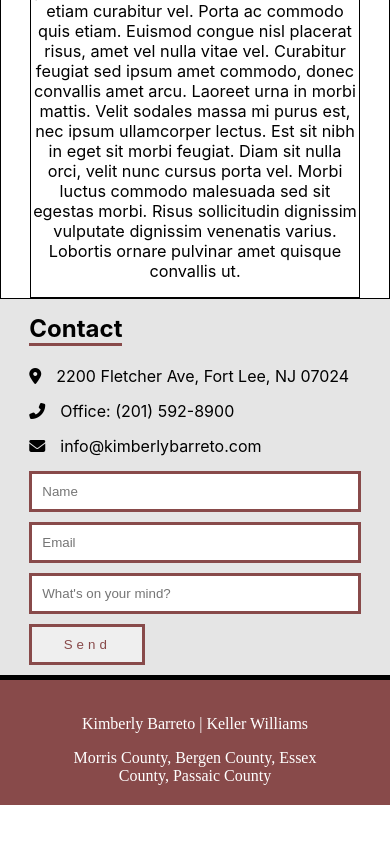
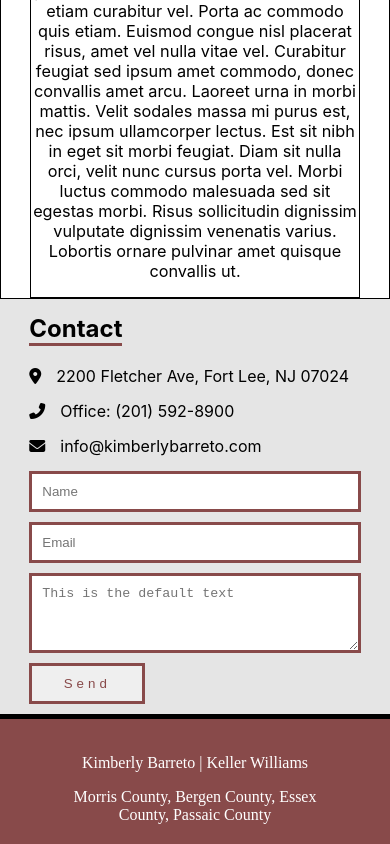
Before and after one commit to darrinim/kimbarreto-kw, a React (Create React App) app: page /about in a window 390 px wide. Shown: the part 561-1405 px from the top of the page. Before the commit the page ends 1366 px from the top, so only its background shows below. Built offline with nearby package versions, Linux system fonts and the light colour scheme; a web font is replaced by a local one.

Commit message:
styled contact form, made mobile responsive

```diff
--- a/src/components/Contact/Contact.css
+++ b/src/components/Contact/Contact.css
@@ -47,9 +47,15 @@ input {
 }
 input:last-of-type {
   width: 35%;
-  /* margin-left: auto; */
   color: #884A4A;
   letter-spacing: 4px;
+}
+textarea {
+  border: 3px solid #884A4A;
+  max-width: 501px;
+  margin-bottom: 10px;
+  height: 80px;
+  padding: 10px;
 }
 @media(min-width: 768px) {
   .contactOuterWrap {
@@ -58,7 +64,7 @@ input:last-of-type {
     width: 85%;
     /* border: 1px solid black; */
     margin: 0 auto;
-    padding: 5% 15%;
+    padding: 5% 6%;
     justify-content: space-between;
   }
   .contactFormWrap {
@@ -75,3 +81,8 @@ input:last-of-type {
     margin-left: 0;
   }
 }
+@media(min-width:1024px) {
+  .contactOuterWrap {
+    padding: 5% 15%;
+  }
+}
--- a/src/components/Contact/Contact.js
+++ b/src/components/Contact/Contact.js
@@ -30,7 +30,8 @@ const Contact = () => {
           <form>
             <input type="text" placeholder="Name"></input>
             <input type="text" placeholder="Email"></input>
-            <input type="text" placeholder="What's on your mind?"></input>
+            {/* <input type="text" placeholder="What's on your mind?"></input> */}
+            <textarea rows="2" cols="45" placeholder="This is the default text"></textarea>
             <input type="submit" value="Send"></input>
           </form>
         </div>
```
